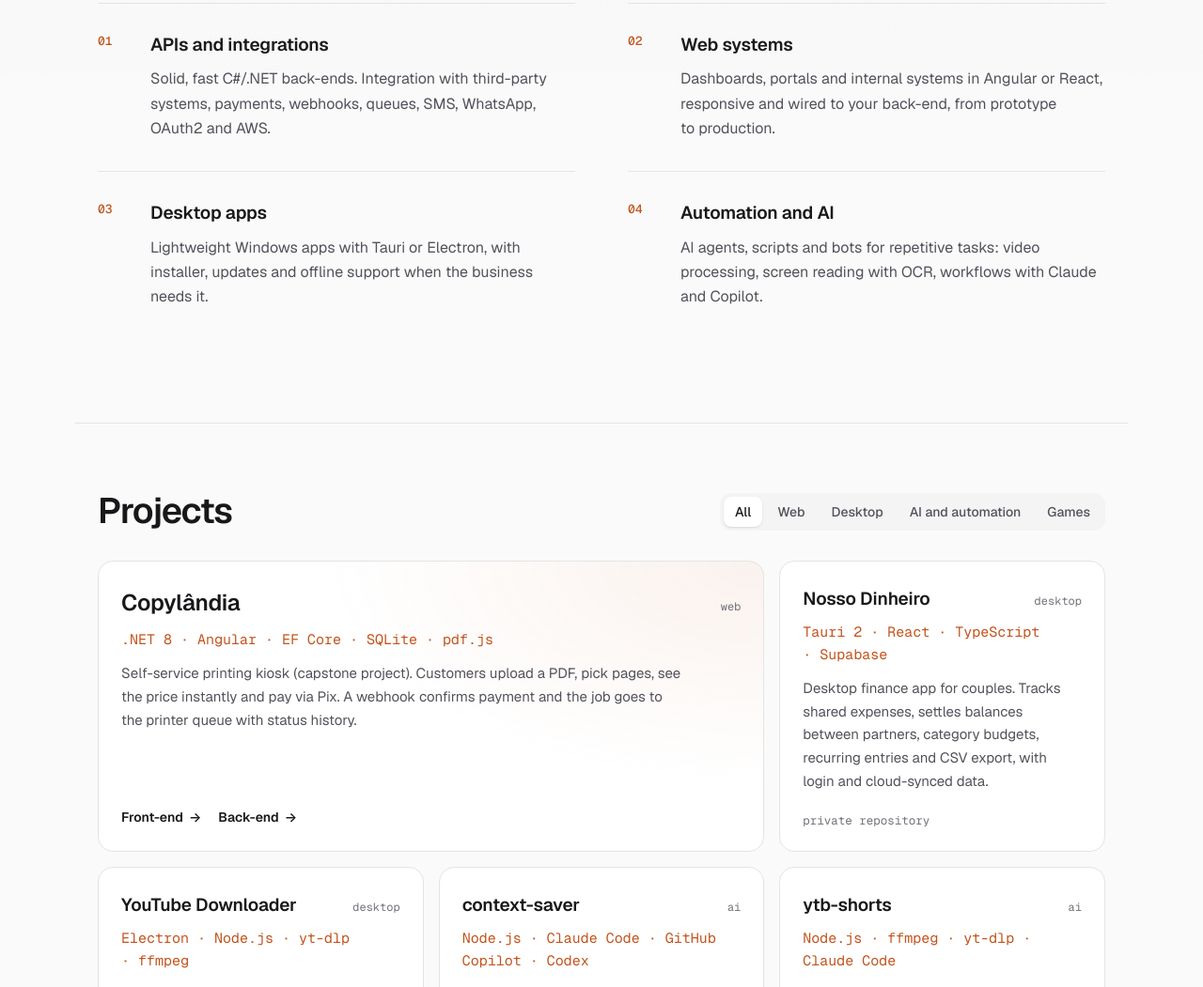
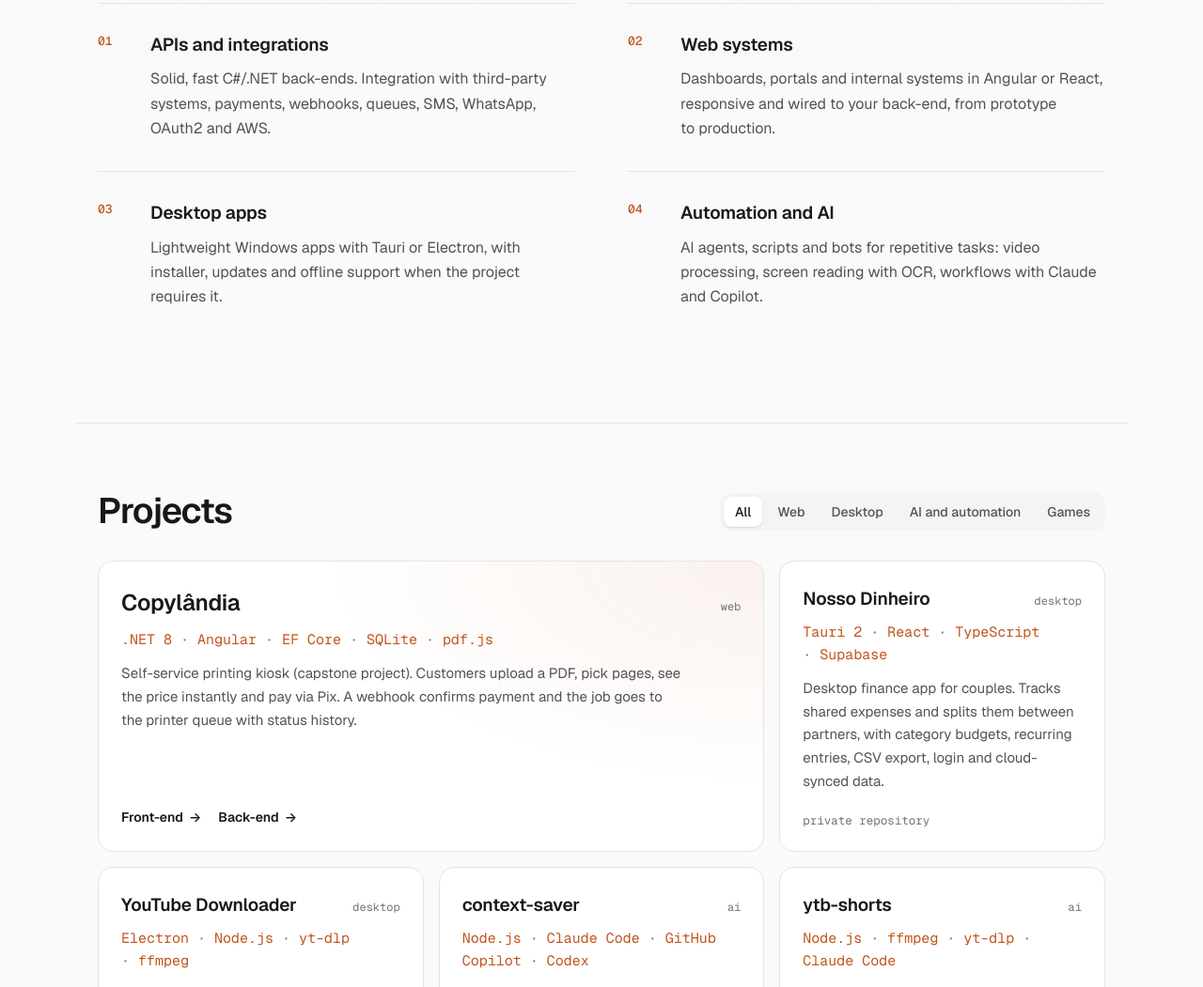
Before and after one commit to MatheusBarbedo/matheusbarbedo.github.io, a plain HTML site: page index.html in a window 1280 px wide. Shown: the part 722-1773 px from the top of the page at 94% size. Drawn offline with nearby package versions, Linux system fonts and the light colour scheme.

Commit message:
Ajusta textos do portfólio: rateio de despesas, permite escolher e projeto exige

```diff
--- a/index.html
+++ b/index.html
@@ -72,7 +72,7 @@
       <li class="reveal">
         <span class="num">03</span>
         <h3 data-i18n="s3.t">Apps desktop</h3>
-        <p data-i18n="s3.d">Aplicativos Windows leves com Tauri ou Electron, com instalador, atualização e funcionamento offline quando o negócio pede.</p>
+        <p data-i18n="s3.d">Aplicativos Windows leves com Tauri ou Electron, com instalador, atualização e funcionamento offline quando o projeto exige.</p>
       </li>
       <li class="reveal">
         <span class="num">04</span>
--- a/main.js
+++ b/main.js
@@ -14,14 +14,14 @@ const projects = [
     name: "Nosso Dinheiro",
     cat: "desktop",
     stack: "Tauri 2 · React · TypeScript · Supabase",
-    pt: "App desktop de finanças para casais. Controla gastos compartilhados, faz o acerto de contas entre os dois, orçamentos por categoria, lançamentos recorrentes e exportação CSV, com login e dados sincronizados na nuvem.",
-    en: "Desktop finance app for couples. Tracks shared expenses, settles balances between partners, category budgets, recurring entries and CSV export, with login and cloud-synced data."
+    pt: "App desktop de finanças para casais. Controla gastos compartilhados e realiza o rateio de despesas entre o casal, com orçamentos por categoria, lançamentos recorrentes, exportação CSV, login e dados sincronizados na nuvem.",
+    en: "Desktop finance app for couples. Tracks shared expenses and splits them between partners, with category budgets, recurring entries, CSV export, login and cloud-synced data."
   },
   {
     name: "YouTube Downloader",
     cat: "desktop",
     stack: "Electron · Node.js · yt-dlp · ffmpeg",
-    pt: "App Windows para baixar vídeos em MP4 ou MP3. Mostra prévia com capa, título e duração, deixa escolher a resolução e exibe progresso e velocidade em tempo real. Distribuído com instalador.",
+    pt: "App Windows para baixar vídeos em MP4 ou MP3. Mostra prévia com capa, título e duração, permite escolher a resolução e exibe progresso e velocidade em tempo real. Distribuído com instalador.",
     en: "Windows app to download videos as MP4 or MP3. Shows a preview with thumbnail, title and duration, lets you pick the resolution and displays live progress and speed. Shipped with an installer."
   },
   {
@@ -90,7 +90,7 @@ const en = {
   "s2.t": "Web systems",
   "s2.d": "Dashboards, portals and internal systems in Angular or React, responsive and wired to your back-end, from prototype to production.",
   "s3.t": "Desktop apps",
-  "s3.d": "Lightweight Windows apps with Tauri or Electron, with installer, updates and offline support when the business needs it.",
+  "s3.d": "Lightweight Windows apps with Tauri or Electron, with installer, updates and offline support when the project requires it.",
   "s4.t": "Automation and AI",
   "s4.d": "AI agents, scripts and bots for repetitive tasks: video processing, screen reading with OCR, workflows with Claude and Copilot.",
   "projects.title": "Projects",
```
